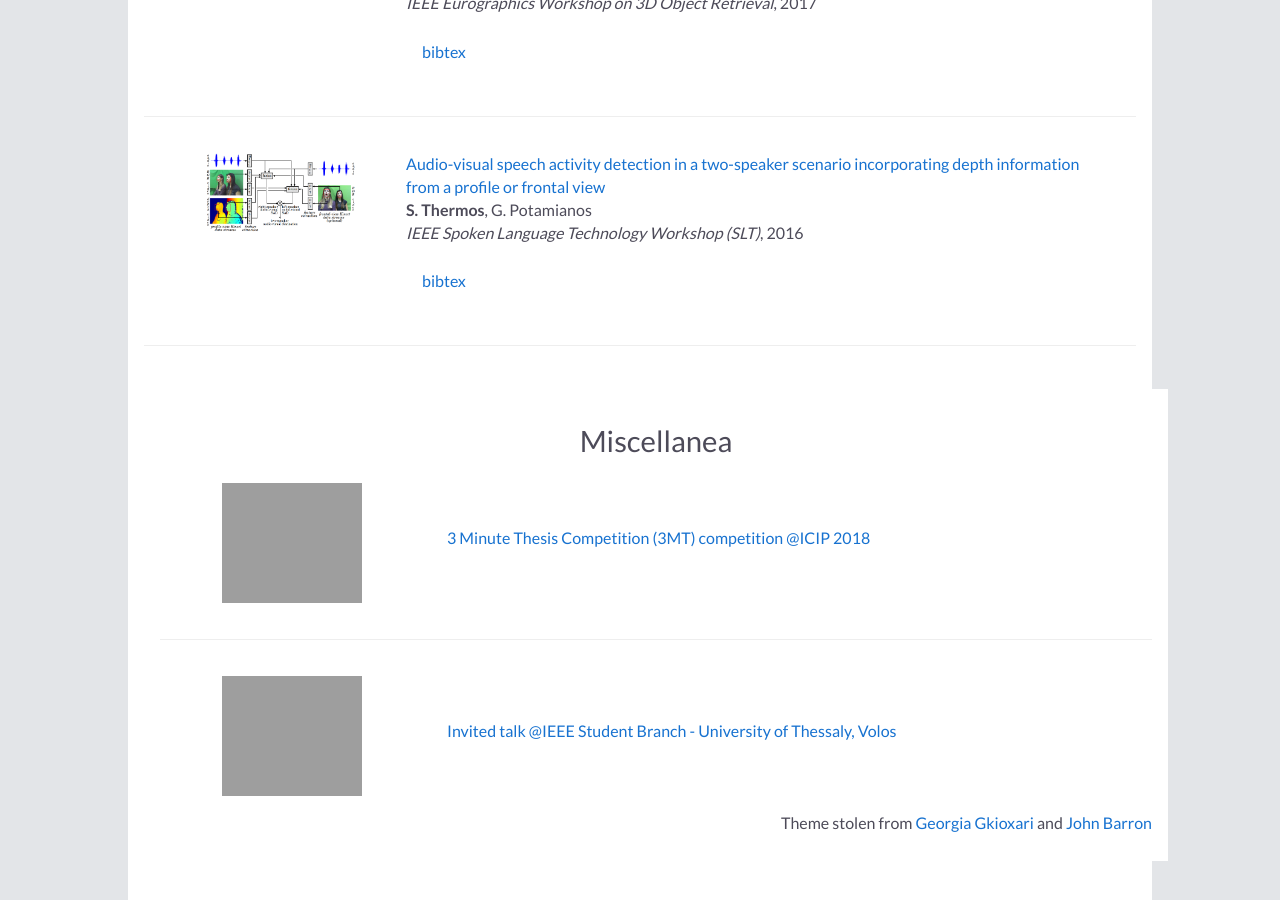
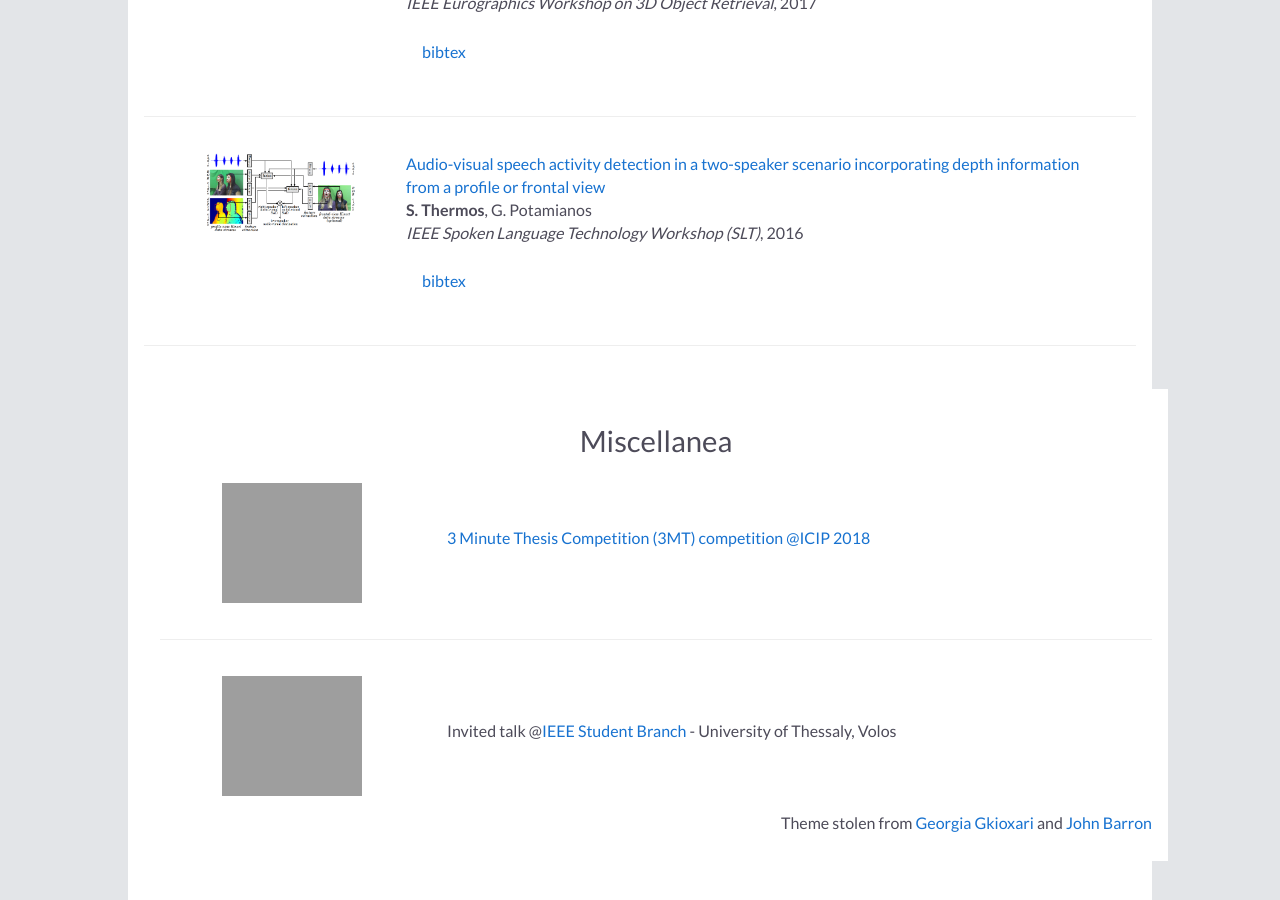
Before and after one commit to spthermo/spthermo.github.io, a Jekyll site: the page built from index.md, in a window 1280 px wide and 900 px high, scrolled down 1944 px. Built offline with Jekyll 4.4.1, drawn with Linux system fonts in a browser that asks for light colours; nearby versions of some CDN libraries; our own code applies the rules of GitHub Pages for plain Markdown files; grey boxes are pictures that could not be loaded.

Commit message:
Update default.html

```diff
--- a/_layouts/default.html
+++ b/_layouts/default.html
@@ -252,7 +252,7 @@
 
     <div class="publication">
       <table width="900" align="center" border="0" cellpadding="0">
-        <td width="25%"><img src="teasers/pacman.png" alt="pacman" width="140" height="120"></td>
+        <td width="25%"><img src="assets/images/3mt.png" alt="3mt" width="140" height="120"></td>
         <td width="75%" valign="center">
           <p>
             <a href="https://2018.ieeeicip.org/3MT.asp"><heading>3 Minute Thesis Competition (3MT) competition @ICIP 2018 </a></heading><br>
@@ -264,10 +264,10 @@
 
     <div class="publication">
       <table width="900" align="center" border="0" cellpadding="0">
-        <td width="25%"><img src="teasers/pipe_icon.jpg" alt="pipe" width="140" height="120"></td>
+        <td width="25%"><img src="assets/images/ieee_sb_volos.png" alt="sb" width="140" height="120"></td>
         <td width="75%" valign="center">
           <p>
-            <a href="https://www.facebook.com/media/set/?set=a.356618271337370.1073741832.182832002049332&type=1&l=61e39f2461"><heading>Invited talk @IEEE Student Branch - University of Thessaly, Volos</a></heading><br>
+            <heading> Invited talk @<a href="https://ieee.e-ce.uth.gr/">IEEE Student Branch</a> - University of Thessaly, Volos</heading><br>
           </p>
         </td>
       </table>
```
